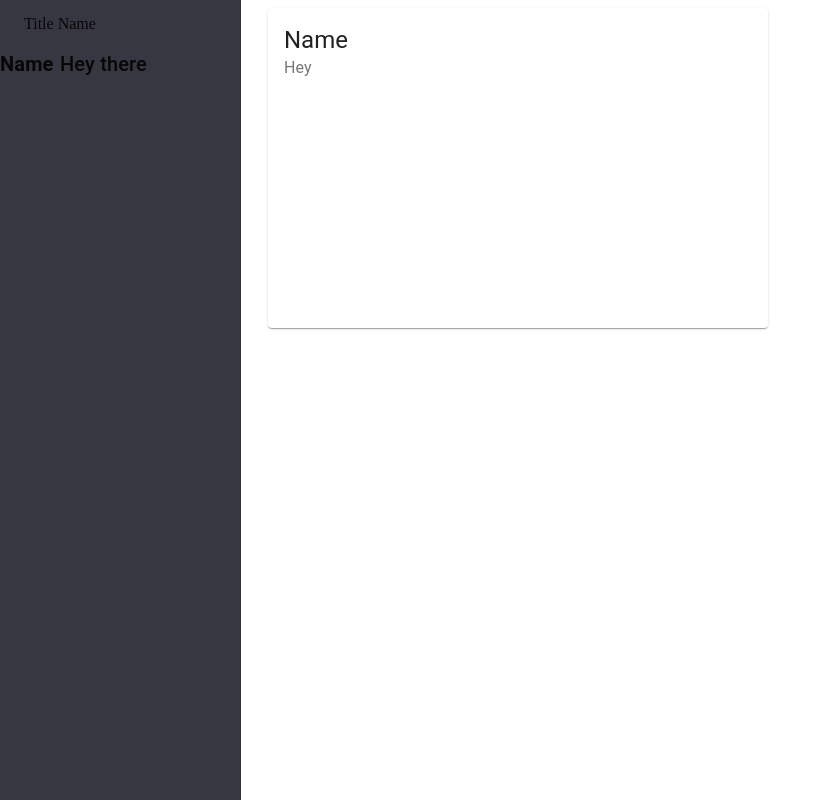
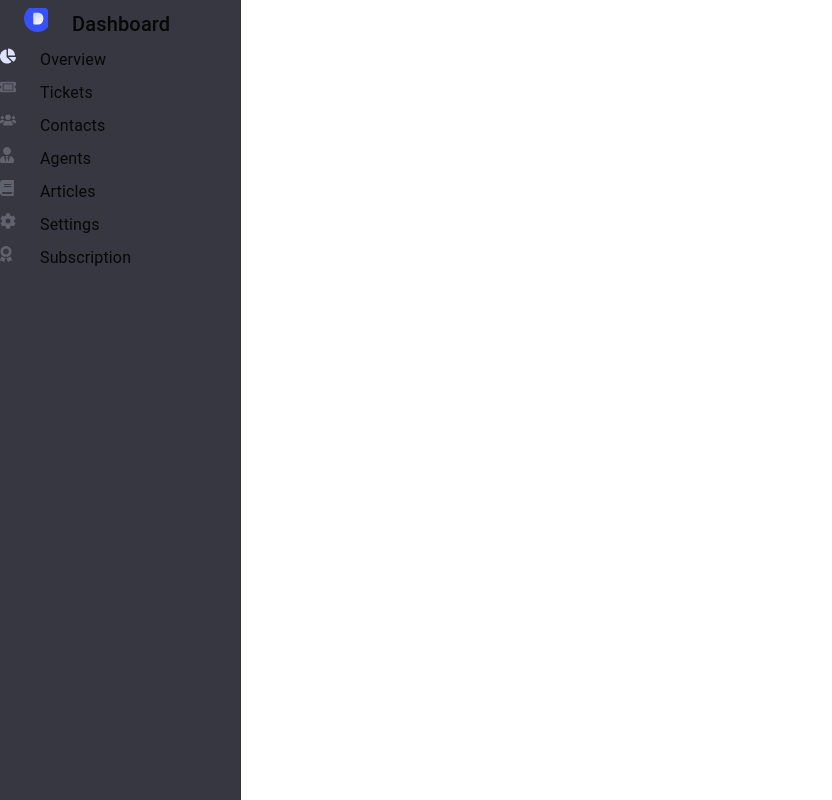
Before and after one commit to tanyaohri/dashboard-frontend, a React (Create React App) app: page / in a window 1280 px wide. Shown: the whole page, without its empty margins (0-832 px from the left). Built offline with nearby package versions, Linux system fonts and the light colour scheme.

Commit message:
adding sidebar listing

```diff
--- a/package.json
+++ b/package.json
@@ -14,7 +14,7 @@
     "react-dom": "^18.2.0",
     "react-loader": "^2.4.7",
     "react-router-dom": "^6.3.0",
-    "react-scripts": "5.0.1",
+    "react-scripts": "^5.0.1",
     "react-toastify": "^9.0.5",
     "recharts": "^2.1.10",
     "web-vitals": "^2.1.0"
--- a/src/App.js
+++ b/src/App.js
@@ -1,33 +1,10 @@
 import "./app.css";
-import  GraphicalView  from "./components/Graph";
-import { Sidebar } from "./components/Sidebar";
-import { Widget, LabelWithValue } from "./components/StaticView";
+import Dashboard from "./pages/dashboard";
 
 function App() {
   return (
     <div>
-      <Sidebar>
-        <LabelWithValue
-          label={"Name"}
-          value={"Hey there"}
-          labelPercent={20}
-          valuePercent={40}
-        />
-      </Sidebar>
-
-
-
-      <div className="mainContent">
-        <Widget
-          title={"Name"}
-          subtitle={"Hey"}
-        />
-
-      </div>
-
-
-
-
+      <Dashboard/>
     </div>
   );
 }
--- /dev/null
+++ b/src/pages/dashboard/index.js
@@ -0,0 +1,20 @@
+import React from 'react'
+import { SidebarListMeta } from '../../providers/constants'
+import SidebarListing from './sidebarListing'
+
+function Dashboard() {
+
+  return (
+    <div>
+
+      <SidebarListing
+
+        listItems={SidebarListMeta}
+
+      />
+
+    </div>
+  )
+}
+
+export default Dashboard
--- /dev/null
+++ b/src/pages/dashboard/sidebarListing.js
@@ -0,0 +1,50 @@
+import React from 'react'
+import { Sidebar } from '../../components/Sidebar'
+import LabelWithValue from '../../components/StaticView/labelWithValue'
+import { SiderbarTitle } from '../../providers/constants'
+
+export const SidebarListing = (
+    {
+        listItems,
+        limit,
+        isScrollable
+    }
+) => {
+  return (
+      <div>
+          <Sidebar
+              title={
+                  <LabelWithValue
+                      label={SiderbarTitle.icon}
+                      value={SiderbarTitle.name}
+                      valueVariant={"h6"}
+                      labelVariant={ "h5"}
+                      labelPercent={20}
+                      valuePercent={20}
+                  />
+              }
+          >
+
+
+
+              {
+                 listItems.length && listItems.map((item, ind) => {
+                      return (
+                          <LabelWithValue
+                              label={item.icon}
+                              value={item.name}
+                              valueVariant={ "body1"}
+                              labelPercent={10}
+                              valuePercent={50}
+                        />
+                      )
+                  })
+              }
+
+          </Sidebar>
+
+    </div>
+  )
+}
+
+export default SidebarListing
--- a/src/providers/Icons/index.js
+++ b/src/providers/Icons/index.js
@@ -1,12 +1,12 @@
-import { ReactComponent as DashboardIcon } from "./file/dashboardlogo.svg";
-import { ReactComponent as TicketIcon } from "./file/ticket.svg";
-import { ReactComponent as IdeaIcon } from "./file/idea.svg";
-import { ReactComponent as OverviewIcon } from "./file/overviewActiveIcon.svg";
-import { ReactComponent as ArticleIcon } from "./file/articlesIcon.svg";
-import { ReactComponent as AgentIcon } from "./file/agentIcon.svg";
-import { ReactComponent as ContactIcon } from "./file/contact.svg";
-import { ReactComponent as SubscriptionIcon } from "./file/subscription.svg";
-import { ReactComponent as SettingsIcon } from "./file/settings.svg";
+import { ReactComponent as DashboardIcon } from "../../providers/Icons/file/dashboardlogo.svg";
+import { ReactComponent as TicketIcon } from "../Icons/file/ticket.svg";
+import { ReactComponent as IdeaIcon } from "../Icons/file/idea.svg";
+import { ReactComponent as OverviewIcon } from "../Icons/file/overviewActiveIcon.svg";
+import { ReactComponent as ArticleIcon } from "../Icons/file/articlesIcon.svg";
+import { ReactComponent as AgentIcon } from "../Icons/file/agentsIcon.svg";
+import { ReactComponent as ContactIcon } from "../Icons/file/contact.svg";
+import { ReactComponent as SubscriptionIcon } from "../Icons/file/subscription.svg";
+import { ReactComponent as SettingsIcon } from "../Icons/file/settings.svg";
 
 import { SvgIcon } from "@material-ui/core";
 
@@ -18,7 +18,7 @@ const HeaderLogo = (props) => {
     )
 }
 
-const overviewActiveLogo = (props) => {
+const OverviewActiveLogo = (props) => {
     return (
         <SvgIcon>
             <OverviewIcon {...props} />
@@ -84,7 +84,7 @@ const SubscriptionLogo = (props) => {
 
 export {
     HeaderLogo,
-    overviewActiveLogo,
+    OverviewActiveLogo,
     IdeaLogo,
     AgentLogo,
     ArticleLogo,
--- a/src/providers/constants.js
+++ b/src/providers/constants.js
@@ -1,4 +1,6 @@
-export const COMPONENTS= {
+import { AgentLogo, ArticleLogo, ContactLogo, HeaderLogo, IdeaLogo, OverviewActiveLogo, SettingLogo, SubscriptionLogo, TicketLogo } from "./Icons"
+
+export const COMPONENTS = {
     label_with_val: {
         horizontal: "horizontal",
         vertical: "vertical",
@@ -40,3 +42,51 @@ export const datatables={
 
     }
 }
+
+export const SiderbarTitle =
+{
+
+        icon: <HeaderLogo viewBox="0 8 38 29" />,
+        name: "Dashboard"
+    }
+
+export const SidebarListMeta = [
+
+    {
+        route : "/overview",
+        icon: <OverviewActiveLogo/> ,
+        name: "Overview"
+    },
+    {
+        route : "/ticket",
+        icon: <TicketLogo/> ,
+        name: "Tickets"
+    },
+    {
+        route : "/contacts",
+        icon: <ContactLogo/> ,
+        name: "Contacts"
+    },
+    {
+        route : "/agents",
+        icon: <AgentLogo/> ,
+        name: "Agents"
+    },
+    {
+        route : "/articles",
+        icon: <ArticleLogo/> ,
+        name: "Articles"
+    },
+    {
+        route : "/settings",
+        icon: <SettingLogo/> ,
+        name: "Settings"
+    },
+    {
+        route : "/subscription",
+        icon: <SubscriptionLogo/> ,
+        name: "Subscription",
+
+    }
+
+]
```
Also changed, not shown: src/pages/dashboard/graphView.js (added), src/pages/dashboard/header.js (added), 2 other files (tests, documents, lock files or other folders).
